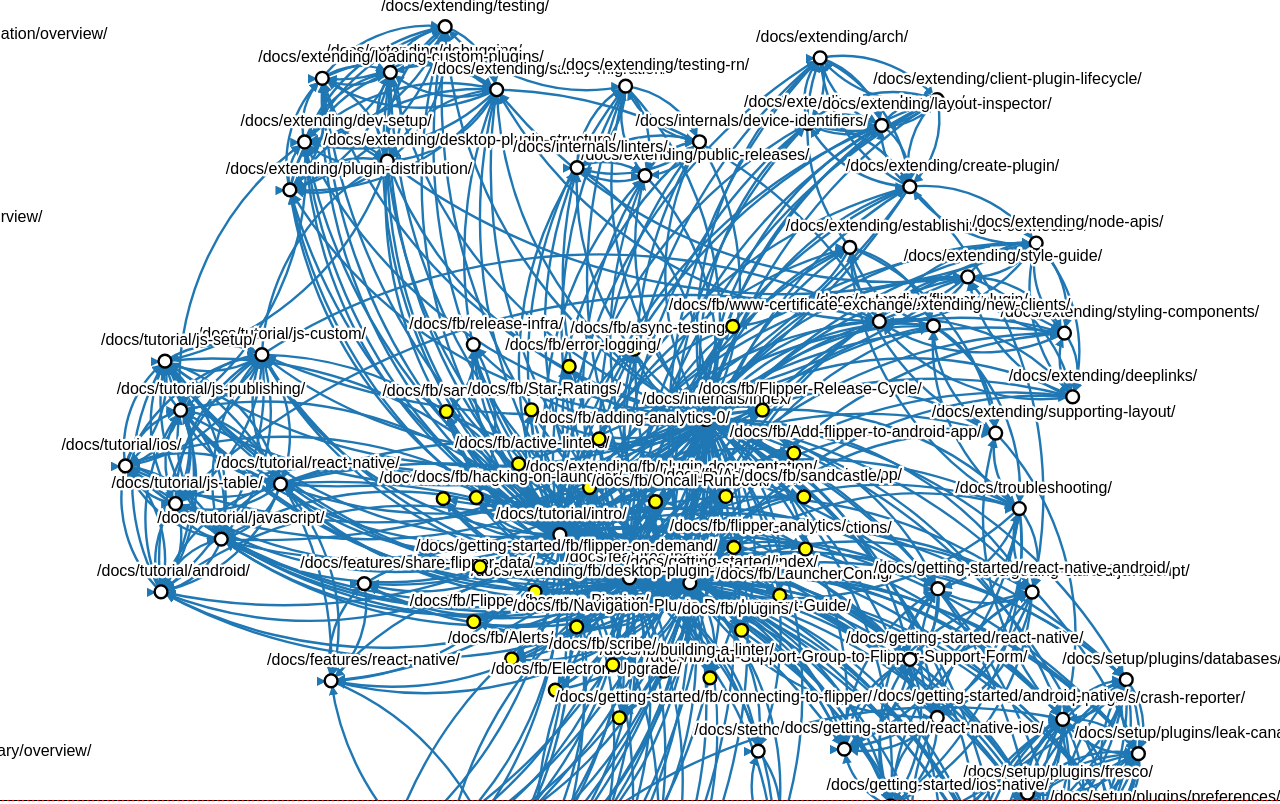
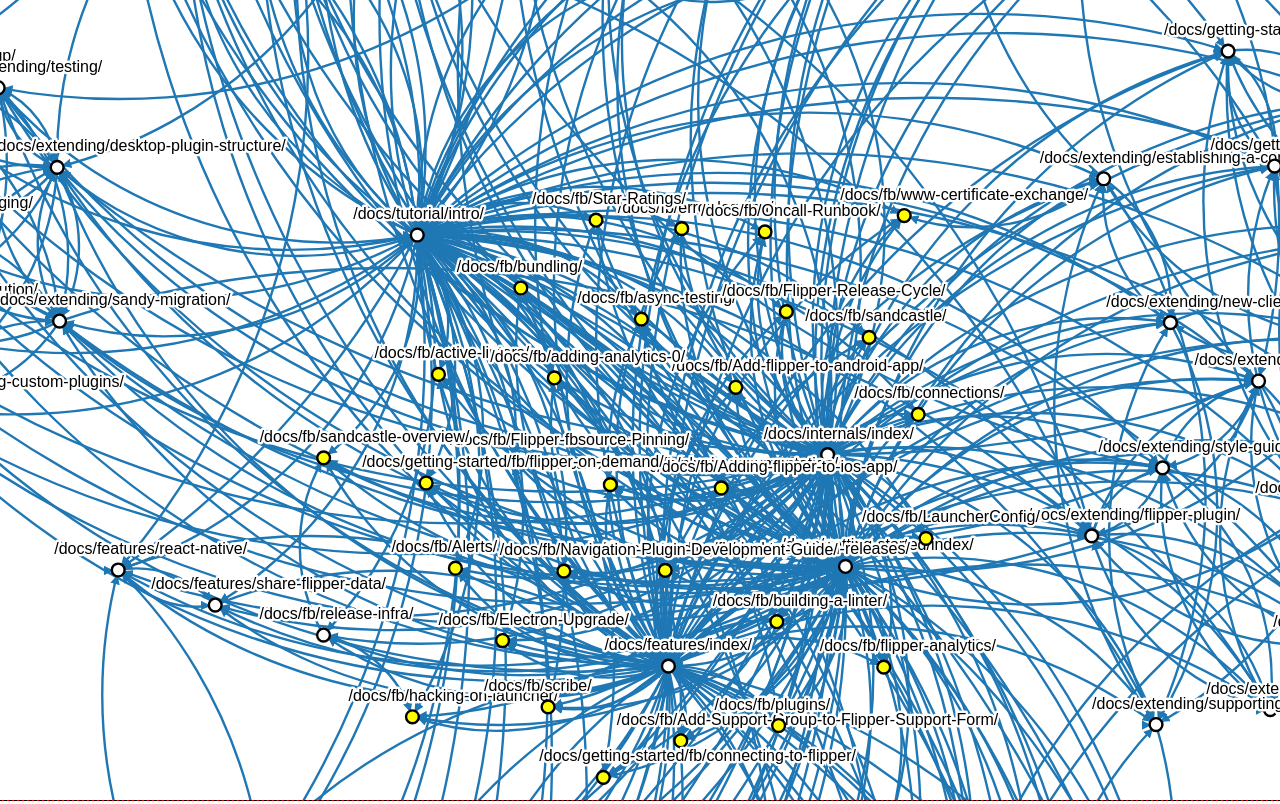
Before and after one commit to aigoncharov/funkydoc, a React (Create React App) app in the folder webapp/: page / in a window 1280 px wide. Built offline with nearby package versions, Linux system fonts and the light colour scheme.

Commit message:
Update physics and zoom settings

```diff
--- a/webapp/src/Graph.js
+++ b/webapp/src/Graph.js
@@ -24,7 +24,7 @@
           "link",
           d3.forceLink(links).id((d) => d.id)
         )
-        .force("charge", d3.forceManyBody().strength(-radius * 2))
+        .force("charge", d3.forceManyBody().strength(-data.length * 10))
         .force("radial", d3.forceRadial(radius, 0, 0))
         .force("x", d3.forceX())
         .force("y", d3.forceY());
@@ -93,7 +93,7 @@
         d3.selectAll("g").attr("transform", e.transform);
         node.attr("transform", (d) => `translate(${d.x},${d.y})`);
       }
-      const zoom = d3.zoom().on("zoom", handleZoom).scaleExtent([0.75, 2]);
+      const zoom = d3.zoom().on("zoom", handleZoom).scaleExtent([0.25, 2]);
       svg.call(zoom);
     },
     [data.length]
```
